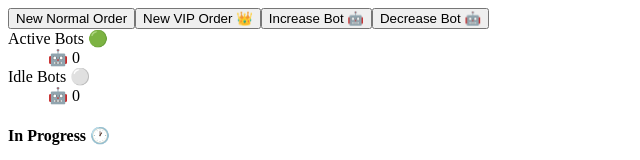
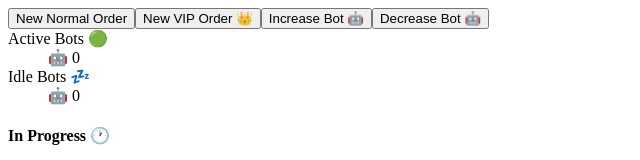
Before and after one commit to foohwa/feed-me-assessment, a React (Vite) app: page / in a window 1280 px wide. Shown: the top 160 px of the page, without its empty margins (0-640 px from the left). Built offline with nearby package versions, Linux system fonts and the light colour scheme.

Commit message:
fix: change idle bot emoji

```diff
--- a/src/components/ControlPanel.tsx
+++ b/src/components/ControlPanel.tsx
@@ -69,7 +69,7 @@ export const ControlPanel = () => {
         </div>
         <div className="h-full w-40 overflow-hidden rounded-md border bg-stone-100 px-3 py-1 md:p-3">
           <dt className="truncate text-sm font-medium text-gray-500">
-            Idle Bots ⚪️
+            Idle Bots 💤
           </dt>
           <dd className="mt-1 font-semibold tracking-tight text-gray-900 md:text-3xl">
             🤖 {totalIdleBots}
```
